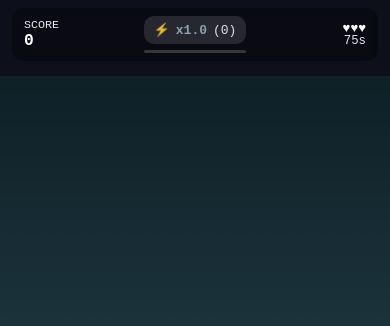
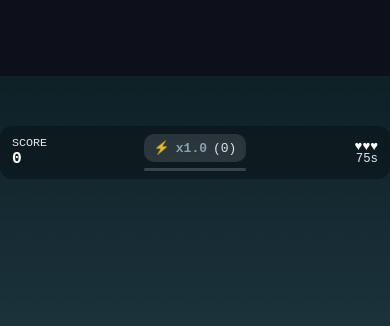
Before and after one commit to technocubeenergie-arch/Salt-Dropee, a plain HTML site: page www/index.html in a window 390 px wide. Shown: the top 326 px of the page. Drawn offline with Linux system fonts and the light colour scheme.

Commit message:
fix(hud): anchor overlay to #gameWrapper

```diff
--- a/www/assets/style.css
+++ b/www/assets/style.css
@@ -22,8 +22,20 @@ width: 100vw; /* explicite */
   height: 100vh; /* explicite */
 }
 
+#gameWrapper {
+  position: relative;
+  width: fit-content;
+  margin: 0 auto;
+}
 
-canvas { background: #111; display:block; touch-action: manipulation; }
+
+#gameCanvas {
+  background: #111;
+  display: block;
+  width: 100%;
+  height: auto;
+  touch-action: manipulation;
+}
 
 
 /* Overlay messages (titre, pause, fin) */
@@ -39,20 +51,23 @@ button:hover { filter: brightness(1.2); }
 .contrast-high { --ui: #ffffff; --ui2: #00ffea; --bg: #000000; --danger:#ff0044; --ok:#00ff66; --ink:#000000; }
 
 
-#hud{
-  position: fixed;
-  top: calc(env(safe-area-inset-top, 0px) + 8px);
-  left: 12px; right: 12px;
+#hud {
+  position: absolute;
+  left: 0;
+  right: 0;
+  top: var(--hud-top, 6vh);
+  margin: 0 auto;
+  width: 100%;
   display: grid;
   grid-template-columns: 1fr auto 1fr; /* gauche | centre | droite */
   align-items: center;
   gap: 12px;
   padding: 8px 12px;
-  background: rgba(0,0,0,0.28);
+  background: rgba(0, 0, 0, 0.28);
   backdrop-filter: blur(4px);
   border-radius: 12px;
   color: #fff;
-  z-index: 10;
+  z-index: 5;
   pointer-events: none; /* HUD non interactif */
 }
 
--- a/www/index.html
+++ b/www/index.html
@@ -20,7 +20,14 @@
 </head>
 <body>
   <div class="wrap">
-    <canvas id="game" width="360" height="640" aria-label="Salt Droppee canvas"></canvas>
+    <div id="gameWrapper">
+      <canvas
+        id="gameCanvas"
+        width="360"
+        height="640"
+        aria-label="Salt Droppee canvas"
+      ></canvas>
+
       <!-- HUD overlay -->
       <div id="hud" aria-label="Game HUD">
         <!-- Gauche : SCORE sur 2 lignes -->
@@ -47,6 +54,7 @@
           <div class="hud-time" id="hudTime">60s</div>
         </div>
       </div>
+    </div>
     <div class="overlay" id="overlay" aria-live="polite"></div>
   </div>
 
--- a/www/js/main.js
+++ b/www/js/main.js
@@ -1912,7 +1912,7 @@ function getCanvasPoint(evt){
 function startGame(){
   if (window.__saltDroppeeStarted) return;
 
-  canvas = document.getElementById('game');
+  canvas = document.getElementById('gameCanvas');
   ctx = canvas?.getContext('2d');
   overlay = document.getElementById('overlay');
   if (!canvas || !ctx || !overlay) return;
```
Lines whose indentation alone changed are shown as unchanged.
